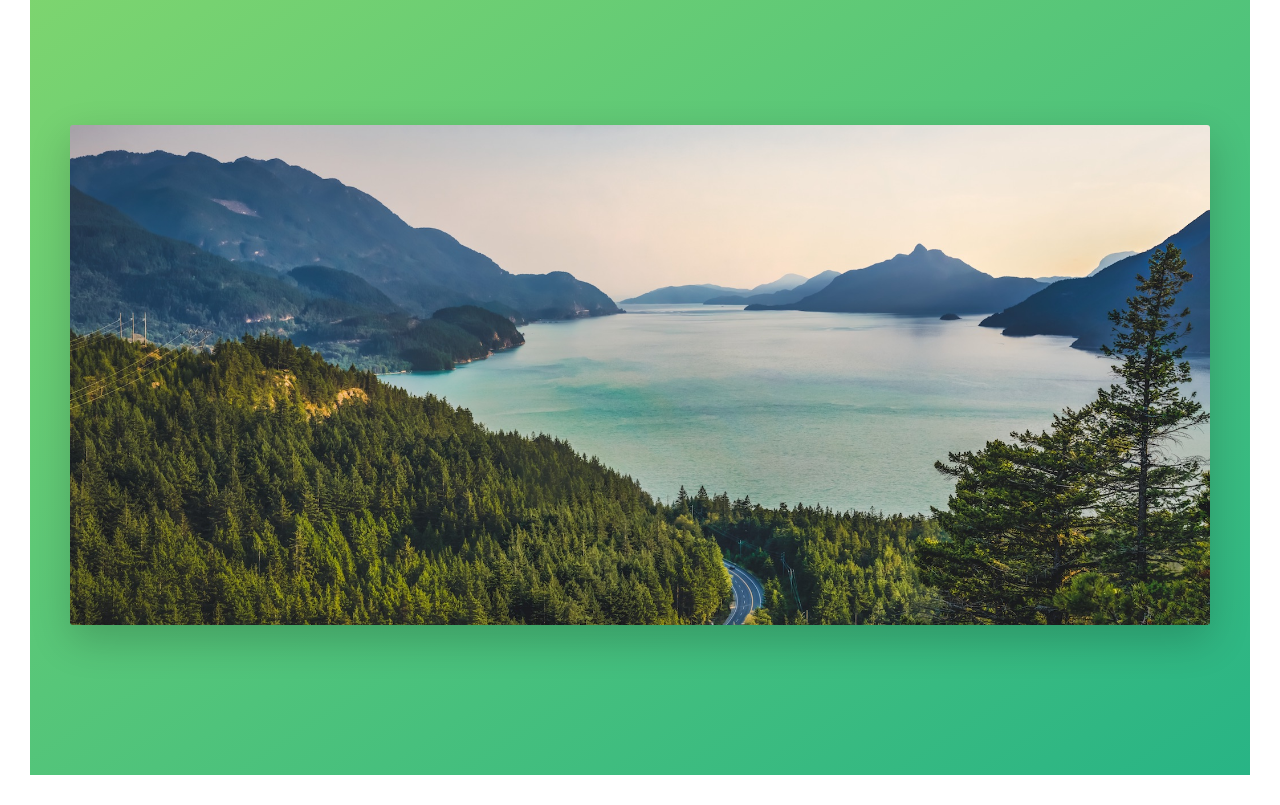
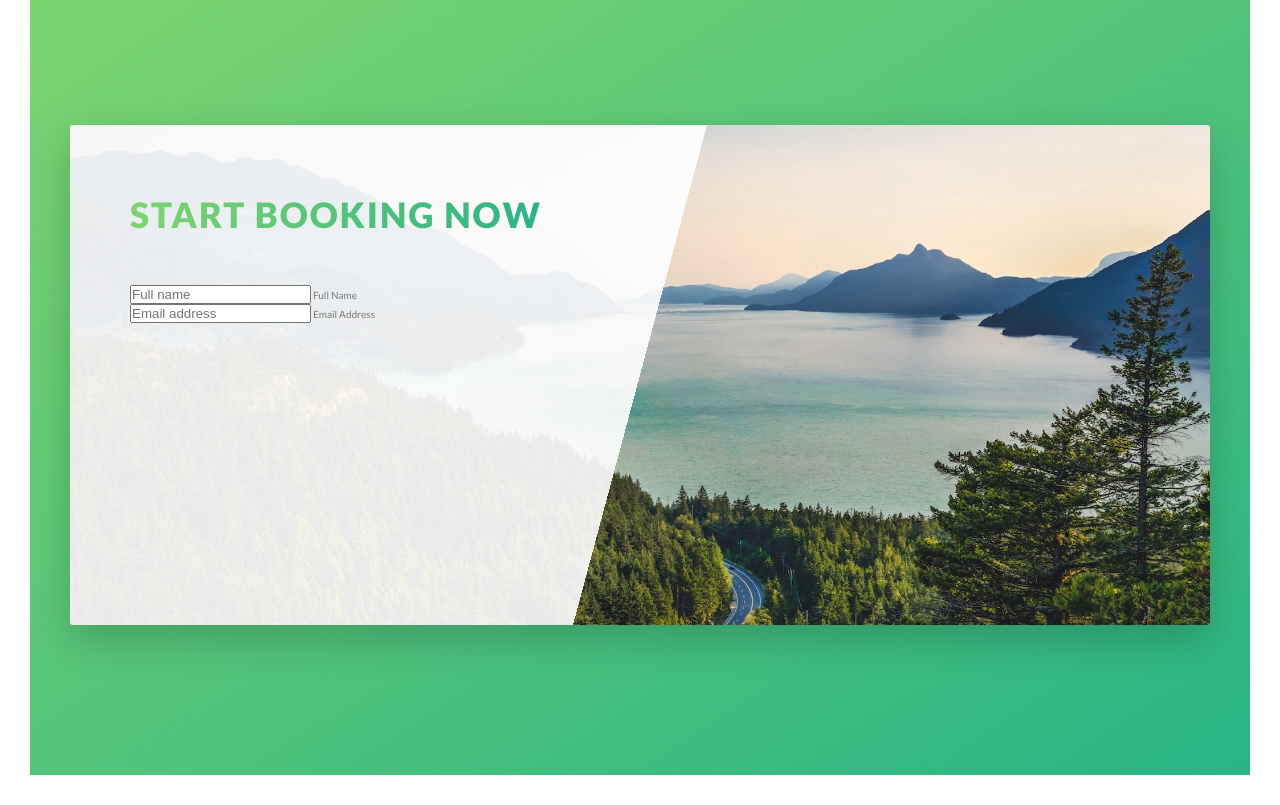
Before and after one commit to bahlulvaliyev/natoure-project, a website: page index.html in a window 1280 px wide. Shown: the part 4520-5325 px from the top of the page. Drawn offline with Linux system fonts and the light colour scheme.

Commit message:
[+] booking section

```diff
--- a/index.html
+++ b/index.html
@@ -268,7 +268,21 @@
             <section class="section-book">
                 <div class="row">
                     <div class="book">
-
+                        <div class="book__form">
+                            <div class="u-margin-button-medium">
+                                <h2 class="heading-secondary">Start booking now</h2>
+                                </div>
+                            <form action="#" class="form">
+                                <div class="form__group">
+                                    <input type="text" class="form_input" placeholder="Full name" id="name" required>
+                                    <label for="name" class="form__label">Full Name</label>
+                                </div>
+                                <div class="form__group">
+                                    <input type="email" class="form_input" placeholder="Email address" id="email" required>
+                                    <label for="email" class="form__label">Email Address</label>
+                                </div>
+                            </form>
+                        </div>
                     </div>
                 </div>
             </section>
--- /dev/null
+++ b/sass/components/_form.scss
@@ -0,0 +1,11 @@
+.form{
+    &__group{
+
+    }
+    &__input{
+
+    }
+    &__label{
+
+    }
+}
--- a/sass/main.scss
+++ b/sass/main.scss
@@ -12,6 +12,7 @@
 @import "components/card";
 @import "components/composition";
 @import "components/feature-box";
+@import "components/form";
 @import "components/story";
 
 @import "layout/header";
--- a/sass/pages/_home.scss
+++ b/sass/pages/_home.scss
@@ -30,10 +30,14 @@
     background-image: linear-gradient(to right bottom, $color-primary-light, $color-primary-dark);
 }
 .book{
-    background-image: url(../../img/nat-10.jpg);
+    background-image:linear-gradient(105deg, rgba($color-white, .9)8%, rgba($color-white, .9) 50%, transparent 50%),url(../../img/nat-10.jpg);
     background-size: 100%; // this means cover
     border-radius: 3px;
     box-shadow: 0 1.5rem 4rem rgba($color-black, .2);
 
     height: 50rem;
+    &__form{
+        width: 50%;
+        padding: 6rem;
+    }
 }
```
Also changed, not shown: css/main.css.
